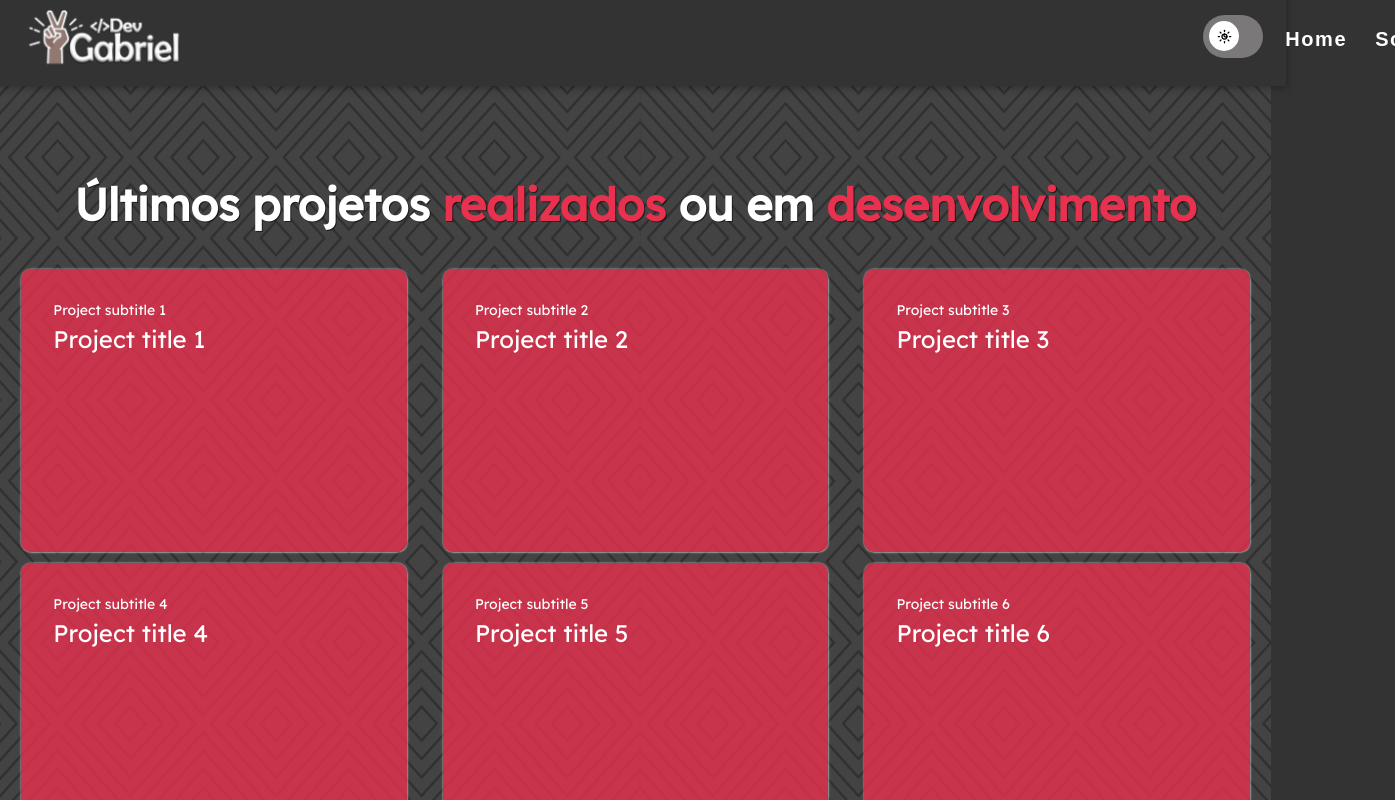
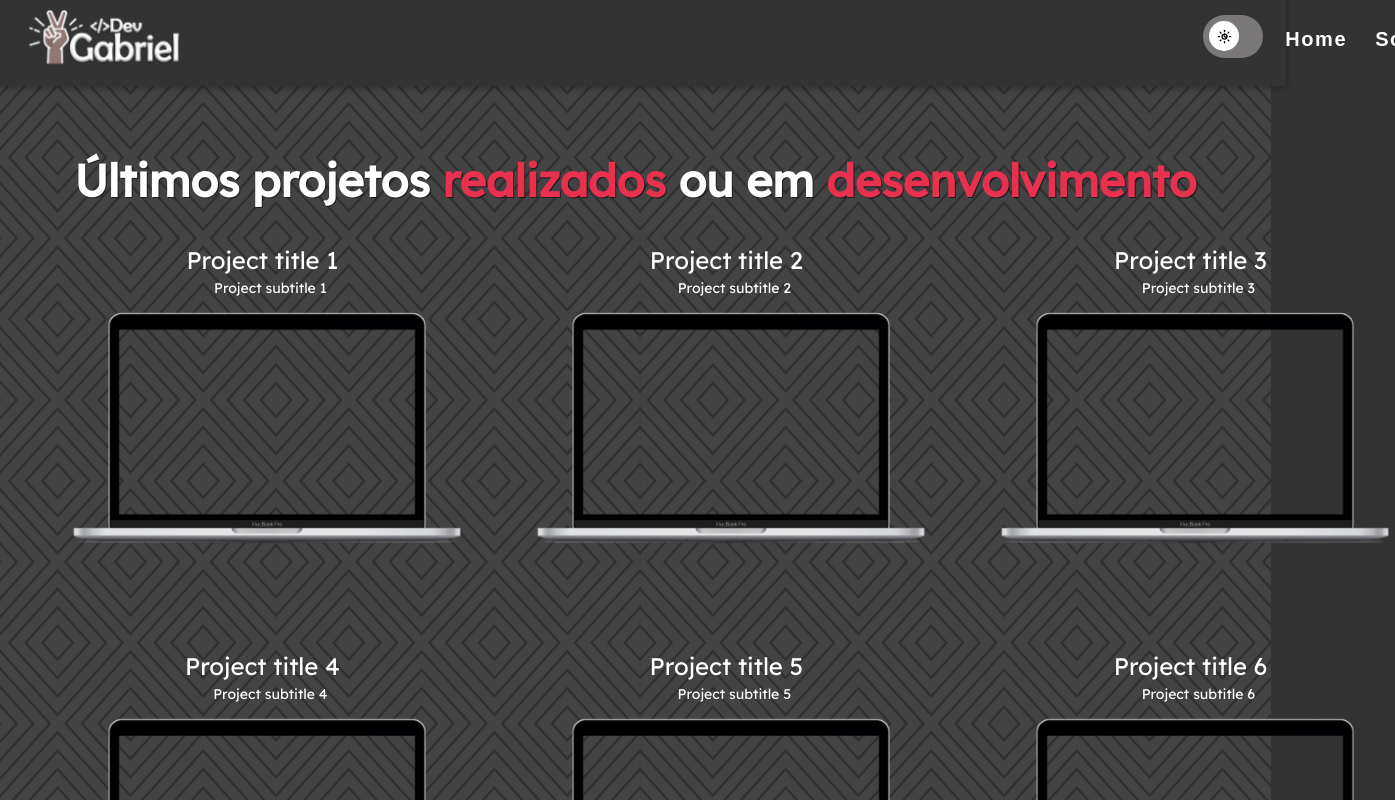
Before and after one commit to gabrielnfc/portifoliodevgabriel, a Next.js app: page /Projects in a window 1280 px wide. Shown: the top 800 px of the page, 1395 px wide, since content can reach past the window. Built offline with nearby package versions, Linux system fonts and the light colour scheme.

Commit message:
alterando projetos

```diff
--- a/src/pages/Projects/index.tsx
+++ b/src/pages/Projects/index.tsx
@@ -29,7 +29,7 @@ const TitleTitle = styled.div`
   font-weight: bold;
   text-align: center;
   position: relative;
-  inset-block-start: 8rem;
+  inset-block-start: 6.5rem;
   justify-content: center;
   z-index: 1;
   font-weight: bold;
@@ -41,23 +41,33 @@ const TitleTitle = styled.div`
 `;
 
 const Item = styled(motion.div)`
-  inline-size: calc(95% - 2rem);
-  block-size: calc(95% - 2rem);
   position: relative;
   padding: 2rem;
   border-radius: 10px;
   cursor: pointer;
-  box-shadow: 0.2px 0.2px 2px;
-  background-color: #e8314fce;
+  transition-delay: 1ms;
   z-index: ${({ isSelected }) => (isSelected ? '1' : '-1')};
-  inline-size: ${({ isSelected }) => (isSelected ? '70%' : 'calc(80% - 1rem)')};
-  block-size: ${({ isSelected }) => (isSelected ? '70%' : 'calc(80% - 1rem)')};
+  inline-size: ${({ isSelected }) => (isSelected ? '60%' : 'calc(60% - 2rem)')};
+  block-size: ${({ isSelected }) => (isSelected ? '60%' : 'calc(60% - 1rem)')};
   position: ${({ isSelected }) => (isSelected ? 'fixed' : 'relative')};
-  inset-block-start: ${({ isSelected }) => (isSelected ? '10%' : '50px')};
-  inset-inline-start: ${({ isSelected }) => (isSelected ? '9%' : 'auto')};
+  inset-block-start: ${({ isSelected }) => (isSelected ? '10%' : '10px')};
+  inset-inline-start: ${({ isSelected }) => (isSelected ? '10%' : 'auto')};
   margin: ${({ isSelected }) => (isSelected ? '3%' : 'none')};
-  &:hover {
-    box-shadow: 0.2px 0.2px 5px;
+
+  .imgnoselect {
+    display: flex;
+    position: relative;
+    inline-size: 400px;
+    inset-block-end: 3rem;
+    inset-inline-start: 2rem;
+  }
+
+  .imgselect {
+    display: flex;
+    position: relative;
+    inline-size: 1090px;
+    inset-block-end: 5rem;
+    inset-inline-start: 5rem;
   }
 `;
 
@@ -73,17 +83,25 @@ const ProjectContainer = styled.div`
   grid-template-columns: 2fr 2fr 2fr;
   backdrop-filter: blur(0px);
   -webkit-backdrop-filter: blur(5px);
+  transition-delay: 2ms;
   ${({ isBlurActive }) => isBlurActive && 'filter: blur(5px);'}
 `;
 
 const Subtitle = styled(motion.h5)`
   margin: 0;
   font-size: 14px;
+  text-align: center;
+  position: relative;
+  inset-block-start: 1.5rem;
+  inset-inline-start: 7rem;
 `;
 
 const Title = styled(motion.h2)`
-  margin: 5px 0 0;
   font-size: 24px;
+  text-align: center;
+  position: relative;
+  inset-block-start: -3rem;
+  inset-inline-start: 6.5rem;
 `;
 
 const Button = styled(motion.button)`
@@ -94,8 +112,8 @@ const Button = styled(motion.button)`
   border: 2px;
   border-radius: 5px;
   margin-block-end: 10px;
-  color: ${({ theme }) => theme.bodyTextColor};
-  background-color: ${({ theme }) => theme.bodyBackgroundColor};
+  color: #fff;
+  background-color: #e8314f;
   cursor: pointer;
 `;
 
@@ -130,6 +148,11 @@ const Project = () => {
             </TitleTitle>
             <ProjectContainer isBlurActive={isBlurActive}>
               {items.map((item) => (
+                <motion.a
+                  whileHover={{ scale: 1.2 }}
+                  onHoverStart={() => {}}
+                  onHoverEnd={() => {}}
+                >
                   <Item
                     key={item.id}
                     layoutId={item.id}
@@ -140,7 +163,9 @@ const Project = () => {
                       {item.subtitle}
                     </Subtitle>
                     <Title className={lexend.className}>{item.title}</Title>
+                    <img className="imgnoselect" src="/images/macbook.png" />
                   </Item>
+                </motion.a>
               ))}
             </ProjectContainer>
             <AnimatePresence>
@@ -149,7 +174,7 @@ const Project = () => {
                   key={selectedId}
                   layoutId={selectedId}
                   isSelected={true}
-                  initial={{ opacity: 1, scale: 1 }}
+                  initial={{ opacity: 0, scale: 1 }}
                   animate={{ opacity: 1, scale: 1 }}
                   exit={{ opacity: 1, scale: 1 }}
                   whileHover={{ scale: 1 }}
@@ -162,6 +187,7 @@ const Project = () => {
                   <Title className={lexend.className}>
                     {items[selectedId - 1].title}
                   </Title>
+                  <img className="imgselect" src="/images/macbook.png" />
                   <Button onClick={() => setSelectedId(null)}>x</Button>
                 </Item>
               )}
```
Also changed, not shown: public/images/macbook.png (added). Lines whose indentation alone changed are shown as unchanged.
